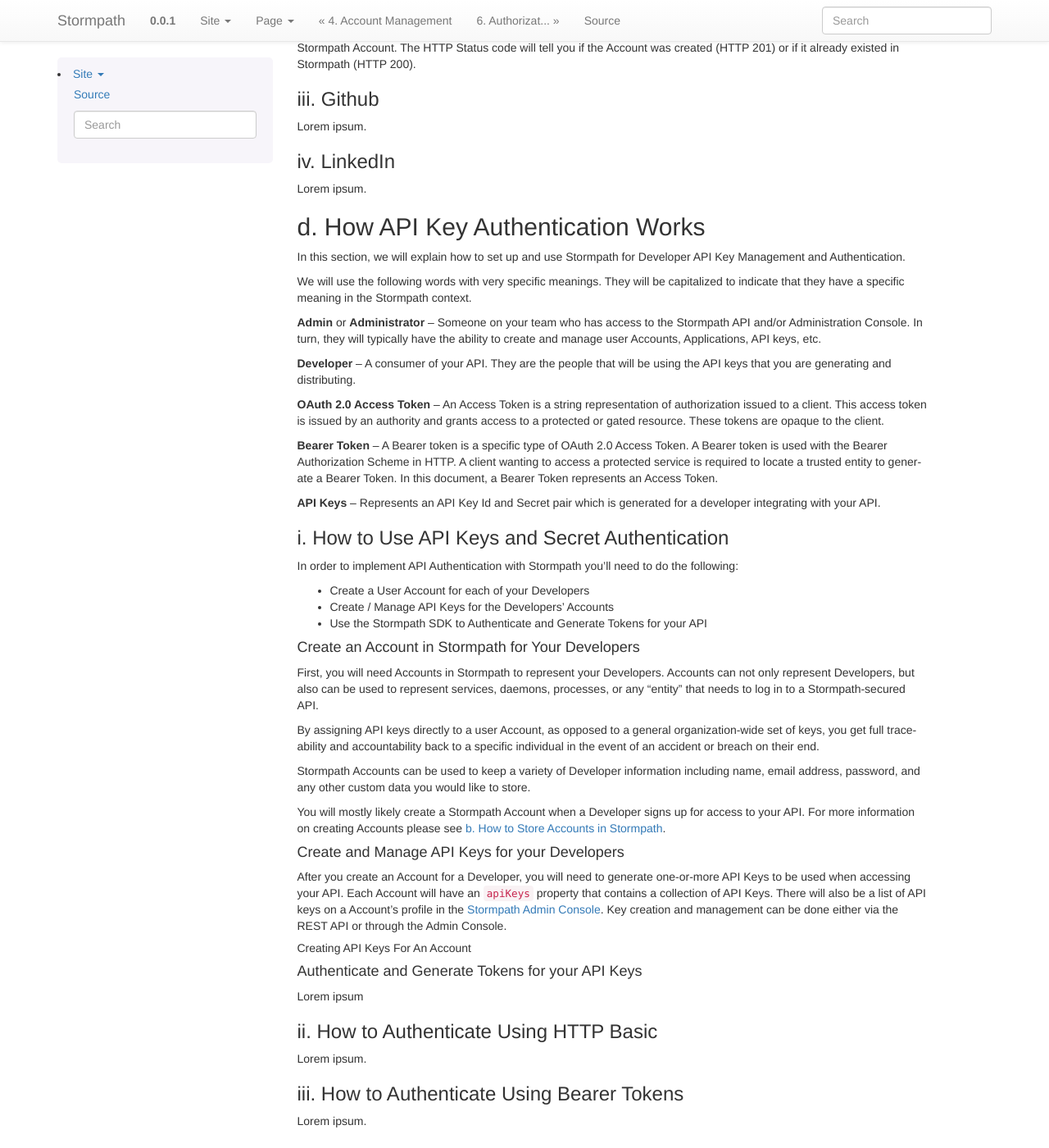
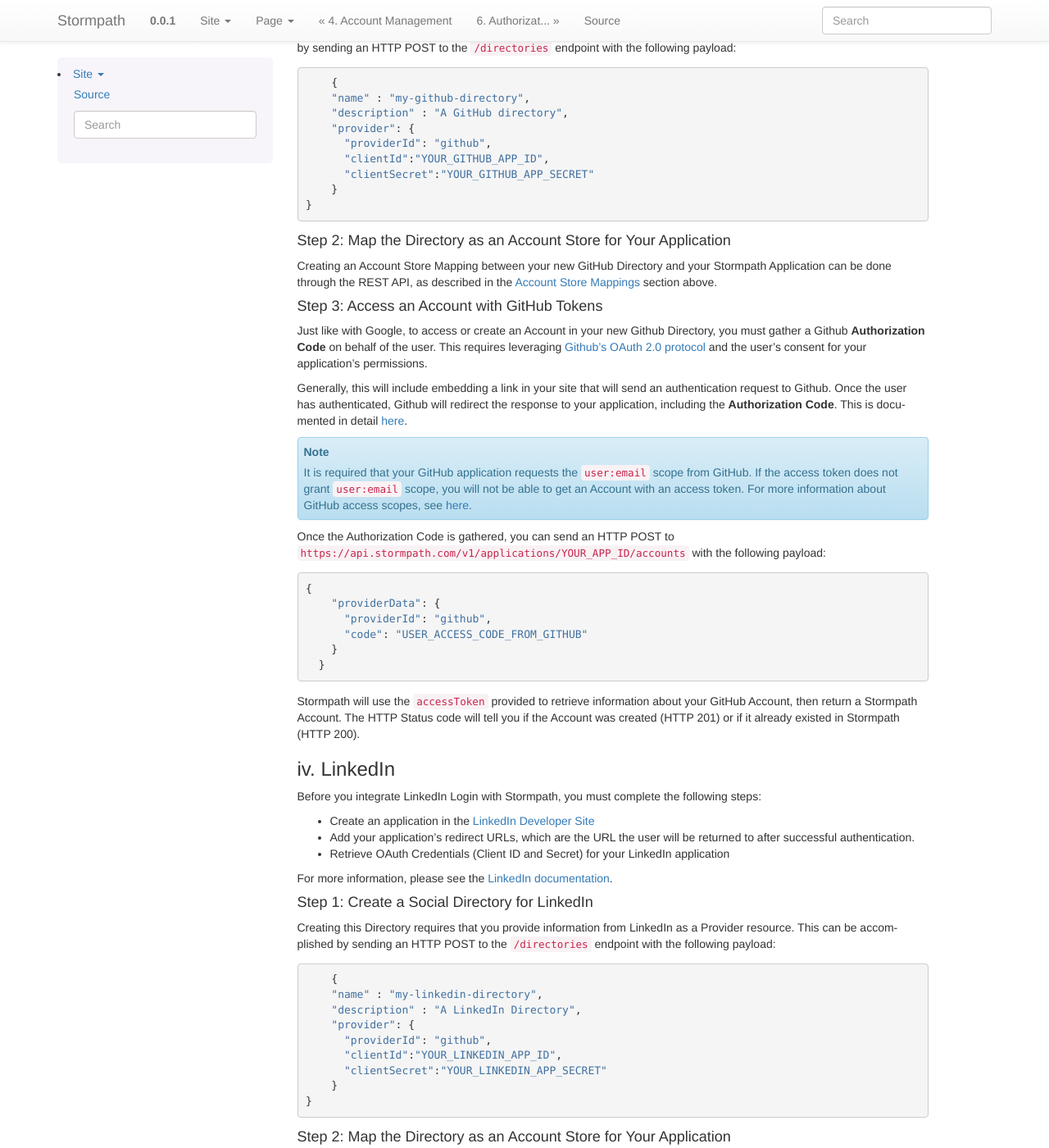
Before and after one commit to stormpath/stormpath-documentation, a Sphinx documentation site: the page built from source/005_auth_n.rst, in a window 1280 px wide and 1400 px high, scrolled down 14126 px. Shown: the whole window at 82% size. Built offline with Sphinx 7.4.7, drawn with Linux system fonts in a browser that asks for light colours; some of the changed text lies outside the part shown.

Commit message:
Removed section on API Key Auth, revised Facebook and Google Login, added information about GitHub and LinkedIn Login

```diff
--- a/source/005_auth_n.rst
+++ b/source/005_auth_n.rst
@@ -576,25 +576,29 @@
 
 2. Map the Directory as an Account Store to an Application resource. When an Account Store (in this case a Directory) is mapped to an Application, the Accounts in the AccountStore are considered the Application’s users and they can log in to it.
 
-3. Include the provider-specific logic that will access the social account (e.g. embed the appropriate link in your site that will send an authentication request to Google)
+3. Include the provider-specific logic that will access the social account (e.g. embed the appropriate link in your site that will send an authentication request to the social provider)
 
 i. Google
 ---------
 
-.. todo::
+Before you integrate Google Login with Stormpath, you must complete the following steps:
 
-	Some intro text here!
+- Create an application in the `Google Developer Console <https://console.developers.google.com/>`_
+
+- Enable Google Login for your Google application
+
+- Retrieve your OAuth Credentials (Client ID and Secret) for your Google application
+
+- Add your application's redirect URL, which is the URL the user will be returned to after successful authentication.
+
+.. note::
+
+	Be sure to only enter the Redirect URL you’re currently using. So, if you’re running your app in development mode, set it to your local URL, and if you’re running your app in production mode, set it to your production URL
+
+For more information, please see the `Google OAuth 2.0 documentation <https://developers.google.com/identity/protocols/OAuth2>`_.
 
 Step 1: Create a Social Directory for Google
 ^^^^^^^^^^^^^^^^^^^^^^^^^^^^^^^^^^^^^^^^^^^^
-
-Before you can create a Directory for Google, it is important that you gather the following information regarding your application from Google:
-
-- **Client ID**
-- **Client Secret**
-- **Redirect URL**
-
-All of these can an be acquired from the `Google Developer Console <https://console.developers.google.com/>`_.
 
 Creating this Directory for Google requires that you provide information from Google as a Provider resource. This can be accomplished by sending an HTTP POST to the ``/directories`` endpoint with the following payload::
 
@@ -610,19 +614,19 @@
 
 .. note::
 
-	If you are using `Google+ Sign-In for server-side apps <https://developers.google.com/+/web/signin/server-side-flow>`_, Google recommends that you leave the " Authorized redirect URI" field blank in the Google Developer Console. In Stormpath, when creating the Google Directory, you must set the redirect URI to ``postmessage``.
+	If you are using `Google+ Sign-In for server-side apps <https://developers.google.com/+/web/signin/server-side-flow>`_, Google recommends that you leave the "Authorized redirect URI" field blank in the Google Developer Console. In Stormpath, when creating the Google Directory, you must set the redirect URI to ``postmessage``.
 
 Step 2: Map the Directory as an Account Store for Your Application
 ^^^^^^^^^^^^^^^^^^^^^^^^^^^^^^^^^^^^^^^^^^^^^^^^^^^^^^^^^^^^^^^^^^
 
-Creating an Account Store Mapping can be done through the REST API, as described in the `Account Store Mappings`_ section above.
+Creating an Account Store Mapping between your new Google Directory and your Stormpath Application can be done through the REST API, as described in the `Account Store Mappings`_ section above.
 
 Step 3: Access an Account with Google Tokens
 ^^^^^^^^^^^^^^^^^^^^^^^^^^^^^^^^^^^^^^^^^^^^
 
-To access or create an Account in your new Google Directory, you must gather a Google **Authorization Code** on behalf of the user. This requires leveraging `Google’s OAuth 2.0 protocol <https://developers.google.com/identity/protocols/OpenIDConnect>`_ and the user’s consent for your application’s permissions.
+To access or create an Account in your new Google Directory, you must gather a Google **Authorization Code** on behalf of the user. This requires leveraging `Google’s OAuth 2.0 protocol <https://developers.google.com/identity/protocols/OAuth2>`_ and the user’s consent for your application’s permissions.
 
-Generally, this will include embedding a link in your site that will send an authentication request to Google. Once the user has authenticated, Google will redirect the response to your application, including the **Authorization Code**. This is documented in detail `here <https://developers.google.com/identity/protocols/OpenIDConnect#authenticatingtheuser>`_, under "Server flow".
+Generally, this will include embedding a link in your site that will send an authentication request to Google. Once the user has authenticated, Google will redirect the response to your application, including the **Authorization Code** or **Acess Token**. This is documented in detail `here <https://developers.google.com/identity/protocols/OpenIDConnect#authenticatingtheuser>`_.
 
 .. note::
 
@@ -642,25 +646,18 @@
 ii. Facebook
 ------------
 
-The instructions for integrating Stormpath with Facebook are for the most part the same as integrating with Google:
+Before you integrate Facebook Login with Stormpath, you must complete the following steps:
 
-- Create a Social Directory for Facebook
-- Map the Directory as an Account Store to an Application
-- Access an Account with Facebook Tokens
+- Create an application in the `Facebook Developer Site <https://developers.facebook.com/>`_
 
-The primary differences here are:
+- Retrieve your OAuth credentials (App ID and App Secret)
 
-- Facebook uses a "User Access Token" instead of Google's Access Code.
-- How you retrieve this token from Facebook
+- Add your application's private and public root URLs
+
+For more information, please see the `Facebook documentation <https://developers.facebook.com/docs/apps/register>`_.
 
 Step 1: Create a Social Directory for Facebook
 ^^^^^^^^^^^^^^^^^^^^^^^^^^^^^^^^^^^^^^^^^^^^^^
-
-Facebook Directories are a special type of Directory that holds Accounts for Facebook.
-
-.. note::
-
-	Before you can create a Directory for Facebook, it is important that you gather information regarding your application from Facebook. This information includes Client ID / Client Secret and can be acquired from `The Facebook Developer Console <https://developers.facebook.com/>`_.
 
 Creating this Directory requires that you provide information from Facebook as a Provider resource. This can be accomplished by sending an HTTP POST to the ``/directories`` endpoint with the following payload::
 
@@ -669,32 +666,26 @@
         "description" : "A Facebook directory",
         "provider": {
           "providerId": "facebook",
-          "clientId":"YOUR_FACEBOOK_CLIENT_ID",
-          "clientSecret":"YOUR_FACEBOOK_CLIENT_SECRET"
+          "clientId":"YOUR_FACEBOOK_APP_ID",
+          "clientSecret":"YOUR_FACEBOOK_APP_SECRET"
         }
     }
 
 Step 2: Map the Directory as an Account Store for Your Application
 ^^^^^^^^^^^^^^^^^^^^^^^^^^^^^^^^^^^^^^^^^^^^^^^^^^^^^^^^^^^^^^^^^^
-Once a Facebook Directory has been created, it must be mapped to an Application as an Account Store. When an Account Store (in this case a Directory) is mapped to an Application, the Accounts in the AccountStore are considered the Application’s users and they can log in to it.
 
-Creating an Account Store Mapping can be done through the REST API, as described in the `Account Store Mappings`_ section above.
+Creating an Account Store Mapping between your new Facebook Directory and your Stormpath Application can be done through the REST API, as described in the `Account Store Mappings`_ section above.
 
 Step 3: Access an Account with Facebook Tokens
 ^^^^^^^^^^^^^^^^^^^^^^^^^^^^^^^^^^^^^^^^^^^^^^
 
 To access or create an Account in your new Facebook Directory, you need to gather a User Access Token from Facebook before submitting it to Stormpath. This is possible either by using a `Facebook SDK Library <https://developers.facebook.com/docs/facebook-login/access-tokens/#usertokens>`_, or `Facebook’s Graph Explorer <https://developers.facebook.com/tools/explorer>`_ for testing.
 
-Once the User Access Token is gathered, you can ask the Application to get or create the Account by passing Provider Data. The ``providerData`` object specifies the type of provider and the Access Token::
-
-	"providerId": "facebook",
-	"accessToken": "USER_ACCESS_TOKEN_FROM_FACEBOOK"
-
 .. note::
 
-	It is required that your Facebook application requests the ``email`` scope from Facebook. If the access token does not grant ``email`` scope, you will not be able to get an Account with an access token.
+	It is required that your Facebook application requests the ``email`` scope from Facebook. If the access token does not grant ``email`` scope, you will not be able to get an Account with an access token. For more information about scopes please see `Permissions with Facebook Login <https://developers.facebook.com/docs/facebook-login/permissions/>`_.
 
-So upon sending an HTTP POST to ``https://api.stormpath.com/v1/applications/YOUR_APP_ID/accounts`` with the following payload::
+Once the User Access Token is gathered, you send an HTTP POST to ``https://api.stormpath.com/v1/applications/YOUR_APP_ID/accounts`` with the following payload::
 
 	{
 	    "providerData": {
@@ -709,75 +700,109 @@
 iii. Github
 -----------
 
-Lorem ipsum.
+Before you integrate GitHub Login with Stormpath, you must complete the following steps:
+
+- Create an application in the `GitHub Developer Site <https://developer.github.com/>`_
+
+- Retrieve OAuth Credentials (Client ID and Secret) for your GitHub application
+
+- Add your application's redirect URL, which is the URL the user will be returned to after successful authentication.
+
+For more information, please see the `GitHub documentation <https://developer.github.com/guides/basics-of-authentication/#registering-your-app>`_.
+
+Step 1: Create a Social Directory for GitHub
+^^^^^^^^^^^^^^^^^^^^^^^^^^^^^^^^^^^^^^^^^^^^
+
+Creating this Directory requires that you provide information from GitHub as a Provider resource. This can be accomplished by sending an HTTP POST to the ``/directories`` endpoint with the following payload::
+
+	{
+        "name" : "my-github-directory",
+        "description" : "A GitHub directory",
+        "provider": {
+          "providerId": "github",
+          "clientId":"YOUR_GITHUB_APP_ID",
+          "clientSecret":"YOUR_GITHUB_APP_SECRET"
+        }
+    }
+
+Step 2: Map the Directory as an Account Store for Your Application
+^^^^^^^^^^^^^^^^^^^^^^^^^^^^^^^^^^^^^^^^^^^^^^^^^^^^^^^^^^^^^^^^^^
+
+Creating an Account Store Mapping between your new GitHub Directory and your Stormpath Application can be done through the REST API, as described in the `Account Store Mappings`_ section above.
+
+Step 3: Access an Account with GitHub Tokens
+^^^^^^^^^^^^^^^^^^^^^^^^^^^^^^^^^^^^^^^^^^^^
+
+Just like with Google, to access or create an Account in your new Github Directory, you must gather a Github **Authorization Code** on behalf of the user. This requires leveraging `Github's OAuth 2.0 protocol <https://developer.github.com/v3/oauth>`_ and the user’s consent for your application’s permissions.
+
+Generally, this will include embedding a link in your site that will send an authentication request to Github. Once the user has authenticated, Github will redirect the response to your application, including the **Authorization Code**. This is documented in detail `here <https://developer.github.com/v3/oauth/#web-application-flow>`_.
+
+.. note::
+
+	It is required that your GitHub application requests the ``user:email`` scope from GitHub. If the access token does not grant ``user:email`` scope, you will not be able to get an Account with an access token. For more information about GitHub access scopes, see `here <https://developer.github.com/v3/oauth/#scopes>`_.
+
+Once the Authorization Code is gathered, you can send an HTTP POST to ``https://api.stormpath.com/v1/applications/YOUR_APP_ID/accounts`` with the following payload::
+
+	{
+	    "providerData": {
+	      "providerId": "github",
+	      "code": "USER_ACCESS_CODE_FROM_GITHUB"
+	    }
+	  }
+
+Stormpath will use the ``accessToken`` provided to retrieve information about your GitHub Account, then return a Stormpath Account. The HTTP Status code will tell you if the Account was created (HTTP 201) or if it already existed in Stormpath (HTTP 200).
 
 iv. LinkedIn
 ------------
 
-Lorem ipsum.
+Before you integrate LinkedIn Login with Stormpath, you must complete the following steps:
 
-d. How API Key Authentication Works
-===================================
+- Create an application in the `LinkedIn Developer Site <https://www.linkedin.com/secure/developer?newapp=>`_
 
-In this section, we will explain how to set up and use Stormpath for Developer API Key Management and Authentication.
+- Add your application's redirect URLs, which are the URL the user will be returned to after successful authentication.
 
-We will use the following words with very specific meanings. They will be capitalized to indicate that they have a specific meaning in the Stormpath context.
+- Retrieve OAuth Credentials (Client ID and Secret) for your LinkedIn application
 
-**Admin** or **Administrator** – Someone on your team who has access to the Stormpath API and/or Administration Console. In turn, they will typically have the ability to create and manage user Accounts, Applications, API keys, etc.
+For more information, please see the `LinkedIn documentation <https://developer.linkedin.com/docs/oauth2>`_.
 
-**Developer** – A consumer of your API. They are the people that will be using the API keys that you are generating and distributing.
-
-**OAuth 2.0 Access Token** – An Access Token is a string representation of authorization issued to a client. This access token is issued by an authority and grants access to a protected or gated resource. These tokens are opaque to the client.
-
-**Bearer Token** – A Bearer token is a specific type of OAuth 2.0 Access Token. A Bearer token is used with the Bearer Authorization Scheme in HTTP. A client wanting to access a protected service is required to locate a trusted entity to generate a Bearer Token. In this document, a Bearer Token represents an Access Token.
-
-**API Keys** – Represents an API Key Id and Secret pair which is generated for a developer integrating with your API.
-
-i. How to Use API Keys and Secret Authentication
-------------------------------------------------
-
-In order to implement API Authentication with Stormpath you'll need to do the following:
-
-- Create a User Account for each of your Developers
-- Create / Manage API Keys for the Developers' Accounts
-- Use the Stormpath SDK to Authenticate and Generate Tokens for your API
-
-Create an Account in Stormpath for Your Developers
-^^^^^^^^^^^^^^^^^^^^^^^^^^^^^^^^^^^^^^^^^^^^^^^^^^
-
-First, you will need Accounts in Stormpath to represent your Developers. Accounts can not only represent Developers, but also can be used to represent services, daemons, processes, or any "entity" that needs to log in to a Stormpath-secured API.
-
-By assigning API keys directly to a user Account, as opposed to a general organization-wide set of keys, you get full traceability and accountability back to a specific individual in the event of an accident or breach on their end.
-
-Stormpath Accounts can be used to keep a variety of Developer information including name, email address, password, and any other custom data you would like to store.
-
-You will mostly likely create a Stormpath Account when a Developer signs up for access to your API. For more information on creating Accounts please see :ref:`account-creation`.
-
-
-Create and Manage API Keys for your Developers
+Step 1: Create a Social Directory for LinkedIn
 ^^^^^^^^^^^^^^^^^^^^^^^^^^^^^^^^^^^^^^^^^^^^^^
 
-After you create an Account for a Developer, you will need to generate one-or-more API Keys to be used when accessing your API. Each Account will have an ``apiKeys`` property that contains a collection of API Keys. There will also be a list of API keys on a Account’s profile in the `Stormpath Admin Console <http://docs.stormpath.com/console/product-guide/#edit-an-account>`_. Key creation and management can be done either via the REST API or through the Admin Console.
+Creating this Directory requires that you provide information from LinkedIn as a Provider resource. This can be accomplished by sending an HTTP POST to the ``/directories`` endpoint with the following payload::
 
-Creating API Keys For An Account
-""""""""""""""""""""""""""""""""
+	{
+        "name" : "my-linkedin-directory",
+        "description" : "A LinkedIn Directory",
+        "provider": {
+          "providerId": "github",
+          "clientId":"YOUR_LINKEDIN_APP_ID",
+          "clientSecret":"YOUR_LINKEDIN_APP_SECRET"
+        }
+    }
 
-Authenticate and Generate Tokens for your API Keys
-^^^^^^^^^^^^^^^^^^^^^^^^^^^^^^^^^^^^^^^^^^^^^^^^^^
+Step 2: Map the Directory as an Account Store for Your Application
+^^^^^^^^^^^^^^^^^^^^^^^^^^^^^^^^^^^^^^^^^^^^^^^^^^^^^^^^^^^^^^^^^^
 
-Lorem ipsum
+Creating an Account Store Mapping between your new GitHub Directory and your Stormpath Application can be done through the REST API, as described in the `Account Store Mappings`_ section above.
 
-ii. How to Authenticate Using HTTP Basic
-----------------------------------------
+Step 3: Access an Account with LinkedIn Tokens
+^^^^^^^^^^^^^^^^^^^^^^^^^^^^^^^^^^^^^^^^^^^^^^
 
-Lorem ipsum.
+To access or create an Account in your new LinkedIn Directory, you must gather a LinkedIn **Access Token** on behalf of the user. This requires leveraging `LinkedIn's OAuth 2.0 protocol <https://developer.linkedin.com/docs/oauth2>`_ and the user’s consent for your application’s permissions.
 
-iii. How to Authenticate Using Bearer Tokens
---------------------------------------------
+Generally, this will include embedding a link in your site that will send an authentication request to LinkedIn. Once the user has authenticated, LinkedIn will redirect the response to your application, including the Authorization Code that you will exchange for the Access Token. This is documented in detail `here <https://developer.linkedin.com/docs/oauth2#hero-par_longformtext_3_longform-text-content-par_resourceparagraph_3>`_.
 
-Lorem ipsum.
+.. note::
 
-iv. How to use Tokens With API Authentication
----------------------------------------------
+	It is required that your LinkedIn application requests the ``r_basicprofile`` and ``r_emailaddress`` scopes from LinkedIn. If the access token does not grant these scopes, you will not be able to get an Account with an access token. For more information about LinkedIn scopes, see `here <https://developer.linkedin.com/docs/fields>`_.
 
-Lorem ipsum.
+Once the Access Token is gathered, you can send an HTTP POST to ``https://api.stormpath.com/v1/applications/YOUR_APP_ID/accounts`` with the following payload::
+
+	{
+	    "providerData": {
+	      "providerId": "linkedin",
+	      "accessToken": "TOKEN_FROM_LINKEDIN"
+	    }
+	  }
+
+Stormpath will use the ``accessToken`` provided to retrieve information about your LinkedIn Account, then return a Stormpath Account. The HTTP Status code will tell you if the Account was created (HTTP 201) or if it already existed in Stormpath (HTTP 200).
```
